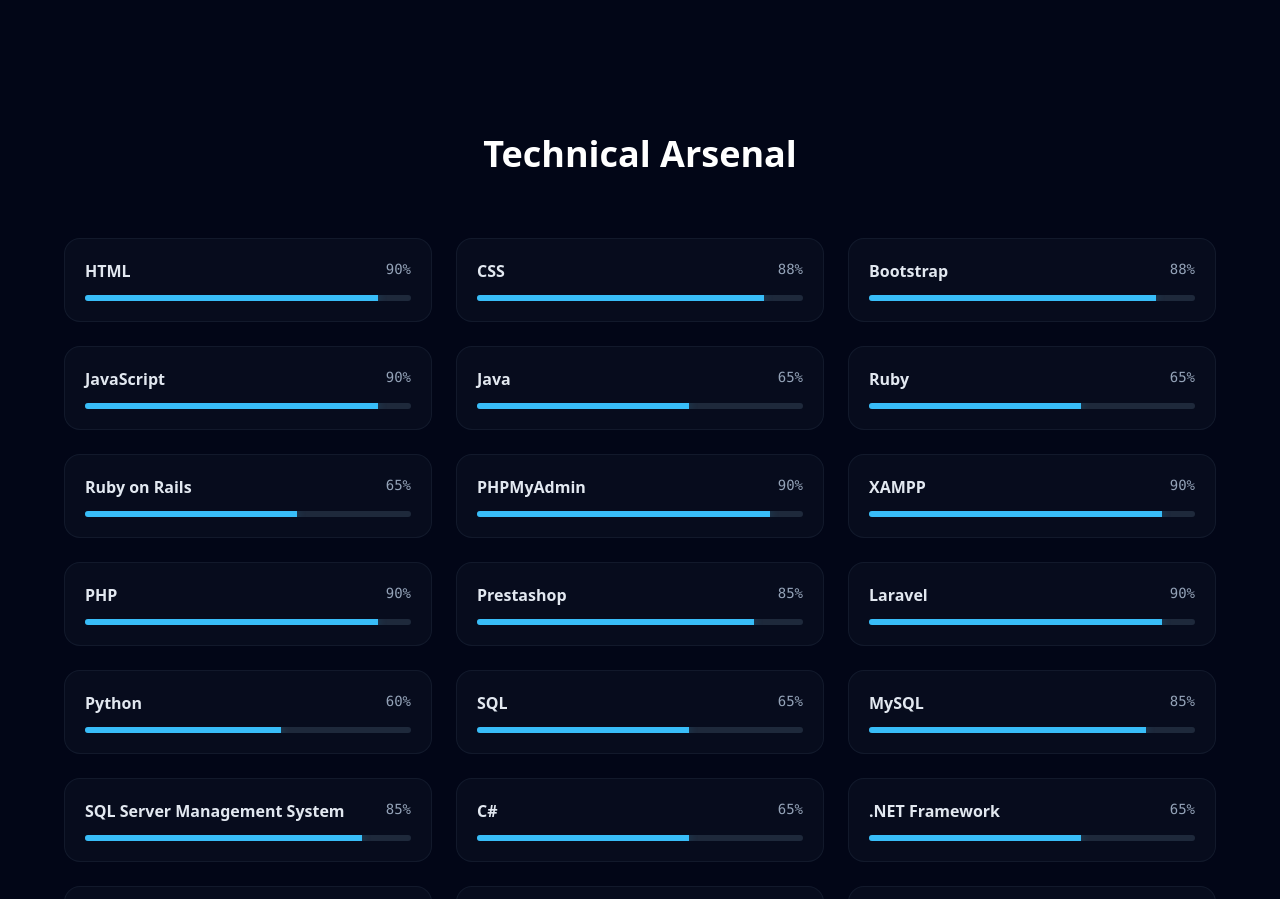
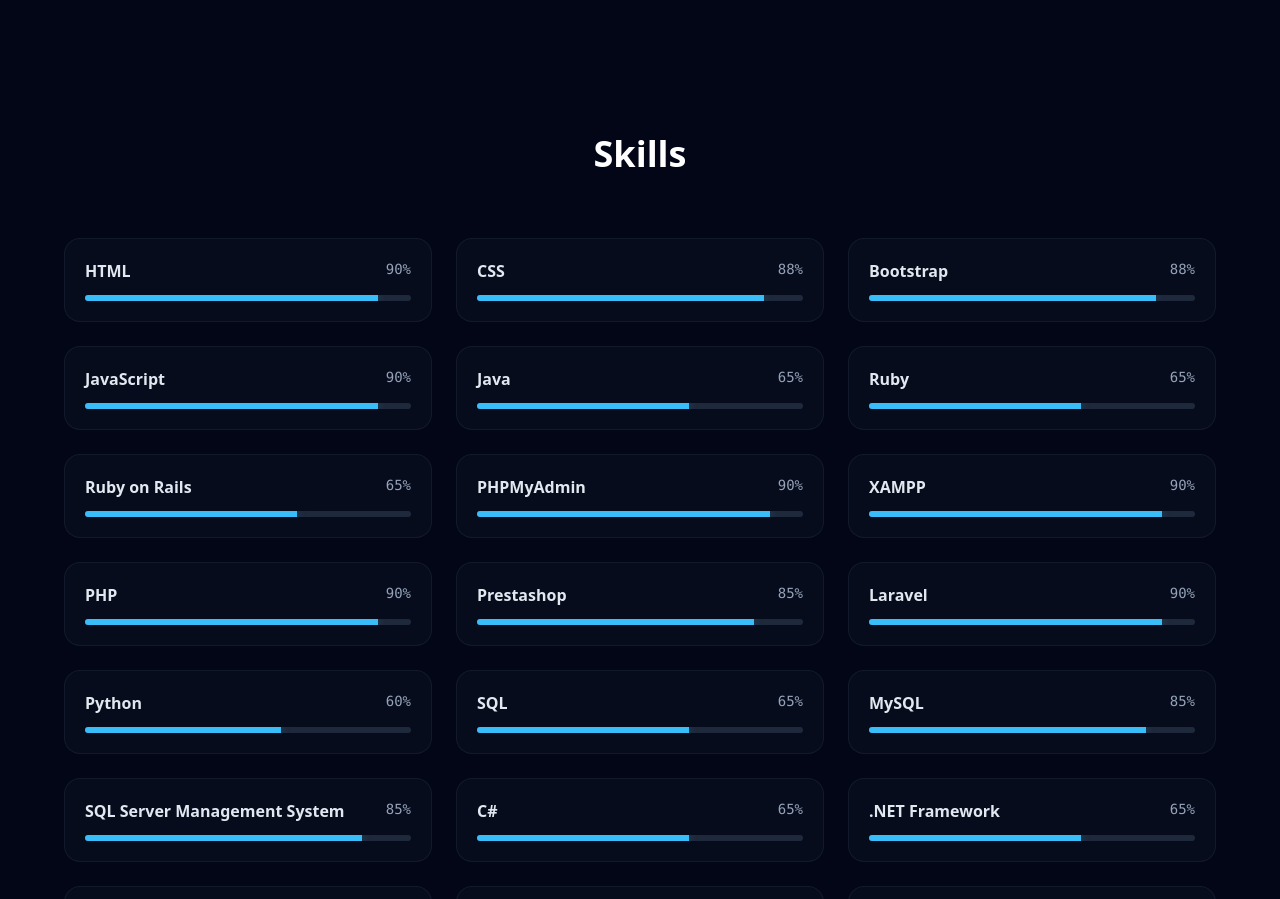
Before and after one commit to fabian832/portfolio-website, a React (Vite) app: page / in a window 1280 px wide. Shown: the part 4820-5719 px from the top of the page. Built offline with nearby package versions, Linux system fonts and the light colour scheme.

Commit message:
Fix Data

```diff
--- a/src/components/Skills.tsx
+++ b/src/components/Skills.tsx
@@ -5,7 +5,7 @@
   return (
     <section id="skills" className="py-24 px-6 bg-white dark:bg-slate-950 transition-colors duration-500">
       <div className="max-w-6xl mx-auto"> {/* Increased max-width for better 3-column spacing */}
-        <h2 className="text-4xl font-bold text-center mb-16 text-slate-900 dark:text-white">Technical Arsenal</h2>
+        <h2 className="text-4xl font-bold text-center mb-16 text-slate-900 dark:text-white">Skills</h2>
 
         {/* CHANGE: Added lg:grid-cols-3 */}
         <div className="grid grid-cols-1 md:grid-cols-2 lg:grid-cols-3 gap-6">
```
